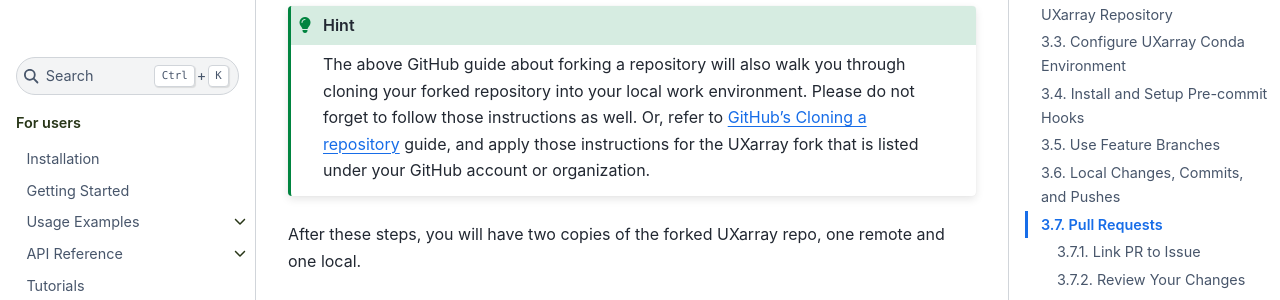
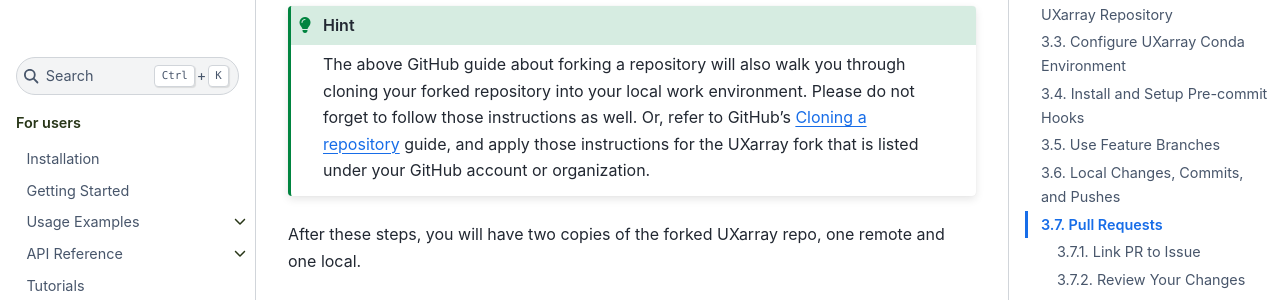
Before and after one commit to UXARRAY/uxarray, a Sphinx documentation site: the page built from docs/contributing.rst, in a window 1280 px wide and 900 px high, scrolled down 5786 px. Shown: the part 206-506 px from the top of the window. Built offline with Sphinx 7.4.7 and the Sphinx Book theme 1.1.4, drawn with Linux system fonts in a browser that asks for light colours.

Commit message:
Reformat a URL

```diff
--- a/docs/contributing.rst
+++ b/docs/contributing.rst
@@ -268,7 +268,7 @@ instructions regarding the UXarray repository.
 .. hint::
     The above GitHub guide about forking a repository will also walk you through
     cloning your forked repository into your local work environment. Please do not
-    forget to follow those instructions as well. Or, refer to `GitHub's Cloning a
+    forget to follow those instructions as well. Or, refer to GitHub's `Cloning a
     repository <https://docs.github.com/en/repositories/creating-and-managing-repositories/cloning-a-repository>`_
     guide, and apply those instructions for the UXarray fork that is listed under
     your GitHub account or organization.
```
